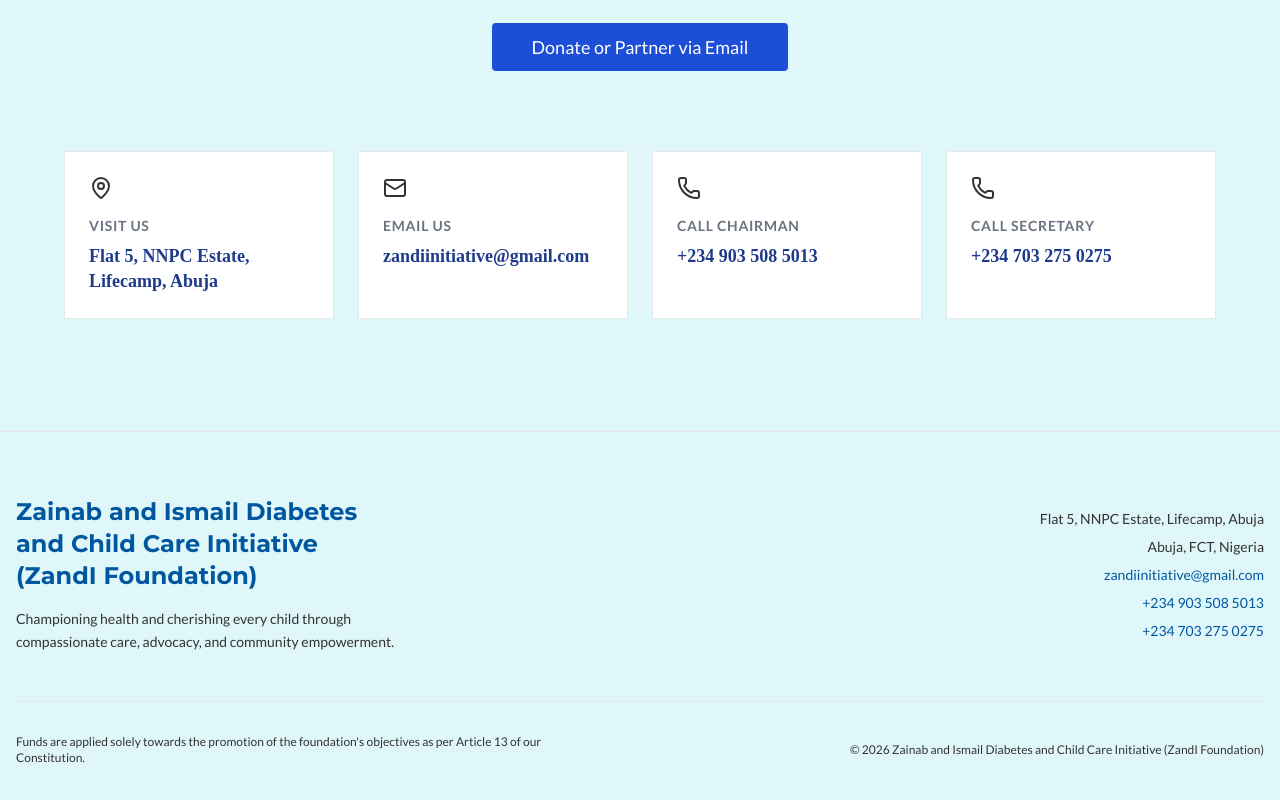
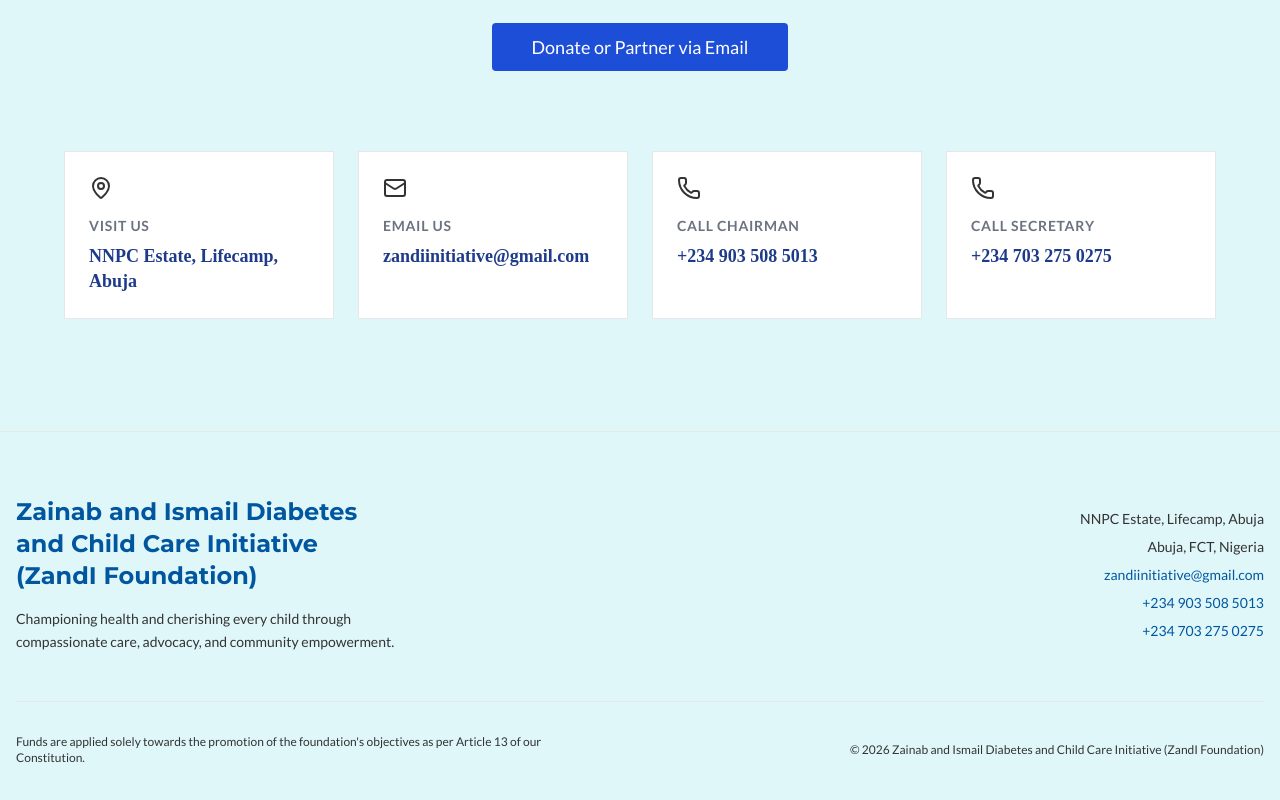
Before and after one commit to nathanieluriri/zandifoundation, a React (Vite) app: page / in a window 1280 px wide. Shown: the part 4126-4926 px from the top of the page. Built offline with nearby package versions, Linux system fonts and the light colour scheme; a web font is replaced by a local one.

Commit message:
Updated multiple components and improved styling

```diff
--- a/src/components/Footer.jsx
+++ b/src/components/Footer.jsx
@@ -23,7 +23,7 @@ const Footer = () => {
           <div className="text-left md:text-right space-y-2">
 
             <p className="text-sm text-foreground">
-              Flat 5, NNPC Estate, Lifecamp, Abuja
+              NNPC Estate, Lifecamp, Abuja
             </p>
 
             <p className="text-sm text-foreground">
--- a/src/components/GetInvolved.jsx
+++ b/src/components/GetInvolved.jsx
@@ -8,7 +8,7 @@ const GetInvolved = () => {
     {
       icon: MapPin,
       label: 'Visit Us',
-      value: 'Flat 5, NNPC Estate, Lifecamp, Abuja',
+      value: 'NNPC Estate, Lifecamp, Abuja',
       action: null
     },
     {
--- a/src/components/SEO.jsx
+++ b/src/components/SEO.jsx
@@ -13,14 +13,14 @@ const SEO = ({ title, description, keywords, image, url }) => {
     keywords: 'Zainab and Ismail Diabetes and Child Care Initiative, ZandI Foundation, NGO Nigeria, Diabetes Care Abuja, Child Welfare, Charity Abuja, Diabetes Prevention, Education Scholarships Nigeria',
     themeColor: '#1A3A52',
     address: {
-      street: 'Block C9, Flat 1, FCDA Owners Occupier Estate',
+      street: 'NNPC Estate, Lifecamp, Abuja',
       city: 'Abuja',
       region: 'FCT',
       country: 'Nigeria'
     },
     contact: {
       phone: '+234 903 508 5013',
-      email: 'zeebuumar@gmail.com'
+      email: 'zandiinitiative@gmail.com'
     },
     registration: 'IT 8365812'
   };
```
Also changed, not shown: 1 other file (tests, documents, lock files or other folders).
